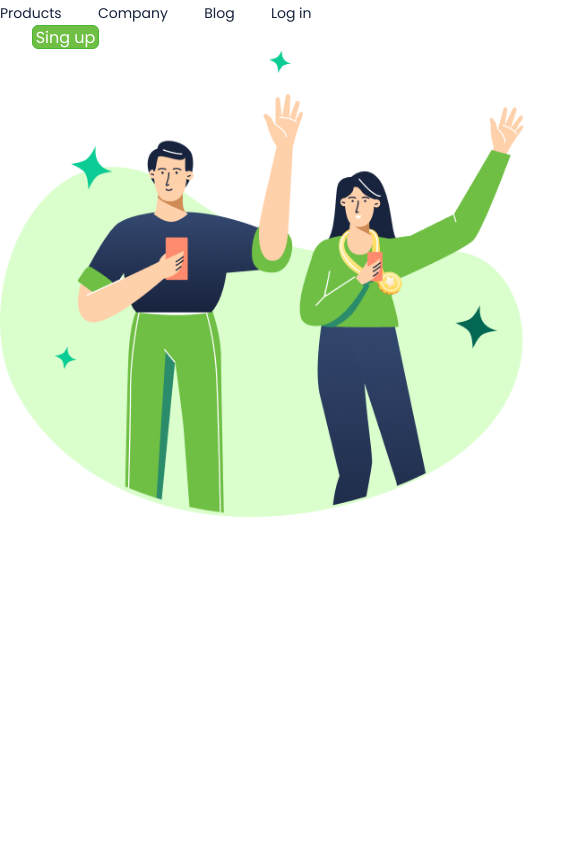
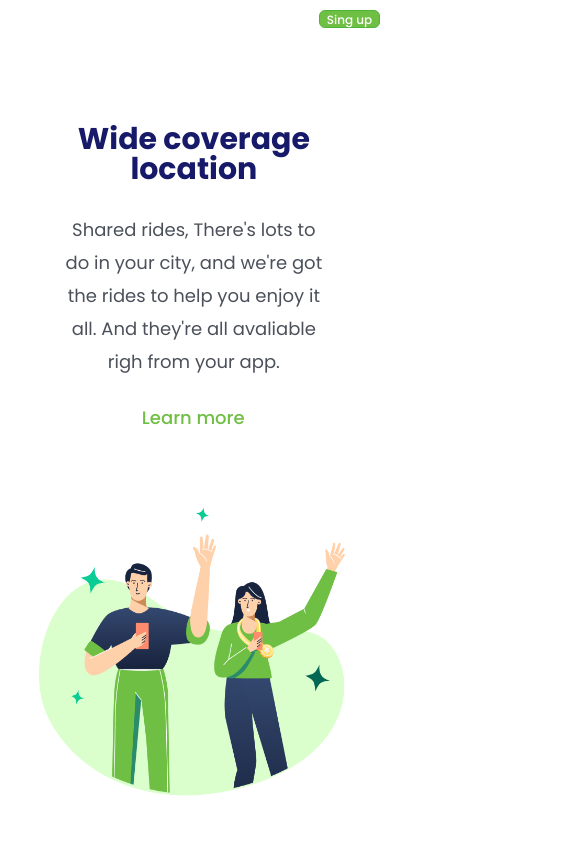
Before and after one commit to FabriciosJordao/treino-de-HTML-CSS, a plain HTML site: page index.html in a window 390 px wide. Shown: the top 844 px of the page, 585 px wide, since content can reach past the window. Drawn offline with Linux system fonts and the light colour scheme.

Commit message:
responsividade para telas menores

```diff
--- a/Desafio2.html
+++ b/index.html
@@ -11,7 +11,7 @@
     <meta charset="UTF-8" />
     <meta name="viewport" content="width=device-width, initial-scale=1.0" />
     <title>Wide coverage location</title>
-    <link rel="stylesheet" href="./desafio2 CSS.css" />
+    <link rel="stylesheet" href="./styles.css" />
   </head>
   <body>
     <header>
--- a/desafio2 CSS.css
+++ b/styles.css
@@ -12,7 +12,7 @@
     top: 47px;
     left: 42px;
     color: #17233d;
-    font-weight: 400px;
+    font-weight: 400;
     font-size: 14px;
     line-height: 21px;
     box-align: center;
@@ -26,7 +26,7 @@
     top: 47px;
     margin-left: 32px;
     color: #17233d;
-    font-weight: 400px;
+    font-weight: 400;
     font-size: 14px;
     line-height: 21px;
     box-align: center;
@@ -40,7 +40,7 @@
     top: 47px;
     margin-left: 32px;
     color: #17233d;
-    font-weight: 400px;
+    font-weight: 400;
     font-size: 14px;
     line-height: 21px;
     box-align: center;
@@ -54,7 +54,7 @@
     top: 47px;
     margin-left: 32px;
     color: #17233d;
-    font-weight: 400px;
+    font-weight: 400;
     font-size: 14px;
     line-height: 21px;
     box-align: center;
@@ -66,7 +66,7 @@
 button {
     width: 67px;
     height: 24px;
-    font-weight: 500px;
+    font-weight: 500;
     font-size: 16px;
     line-height: 24px;
     border-radius: 6px;
@@ -99,7 +99,7 @@ h1 {
     height: 164px;
     margin-top: 342px;
     left: 801px;
-    font-weight: 700px;
+    font-weight: 700;
     font-size: 62px;
     line-height: 82px;
     color: #161a69;
@@ -110,7 +110,7 @@ p {
     width: 493px;
     margin-top: 47px;
     left: 801px;
-    font-weight: 400px;
+    font-weight: 400;
     font-size: 18px;
     line-height: 33px;
     color: #4b505a;
@@ -129,3 +129,76 @@ p {
 
 
 }
+
+@media screen and (max-width: 900px) {
+
+    .products,
+    .company,
+    .blog,
+    .log {
+        display: none;
+    }
+
+    button {
+        width: 61px;
+        height: 18px;
+        font-weight: 500;
+        font-size: 12px;
+        line-height: 18px;
+        border-radius: 6px;
+        border: 1px solid #4cb538;
+        color: #ffffff;
+        background-color: #6fbf44;
+        cursor: pointer;
+        position: absolute;
+        top: 10px;  /* Ajusta a distância do topo */
+        right: 10px; /* Ajusta a distância da direita */
+    }
+
+    h1 {
+        width: 100%;
+        max-width: 278px;
+        height: 60px;
+        font-weight: 700;
+        font-size: 30px;
+        line-height: 30px;
+        color: #161a69;
+        text-align: center;
+        margin: 124px -20px 29px;
+    }
+
+    p {
+        width: 100%;
+        max-width: 304px;
+        height: 165px;
+        margin-top: 29px;
+        font-weight: 400;
+        font-size: 18px;
+        line-height: 33px;
+        color: #4b505a;
+        text-align: center;
+        margin: 29px -20px 26px;
+    }
+
+    .learn-more {
+        width: 112px;
+        height: 27px;
+        font-weight: 500;
+        font-size: 18px;
+        line-height: 27px;
+        color: #6fbf44;
+        text-align: center;
+        margin: 26px 60px 59px;
+
+    }
+
+    .logo {
+        width: 312px;
+        height: 288px;
+        margin-bottom: 39px;
+        position: absolute;
+        bottom: 0;
+        left: 50%;
+        transform: translate(-50%,80%);
+    }
+}
```
